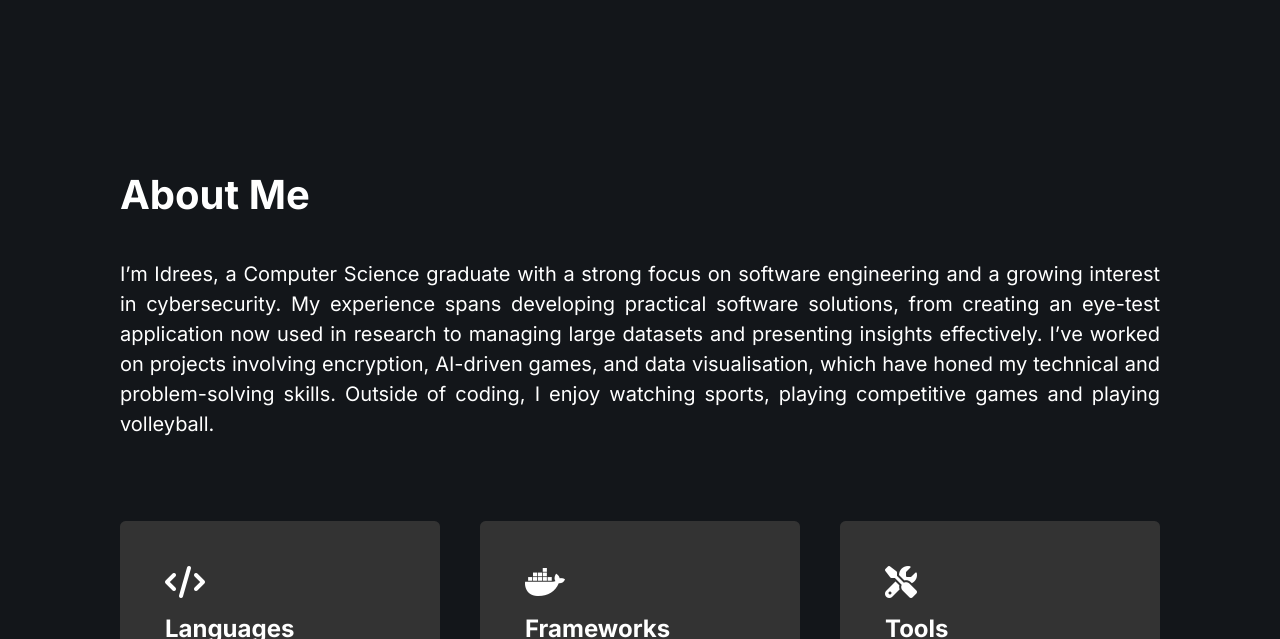
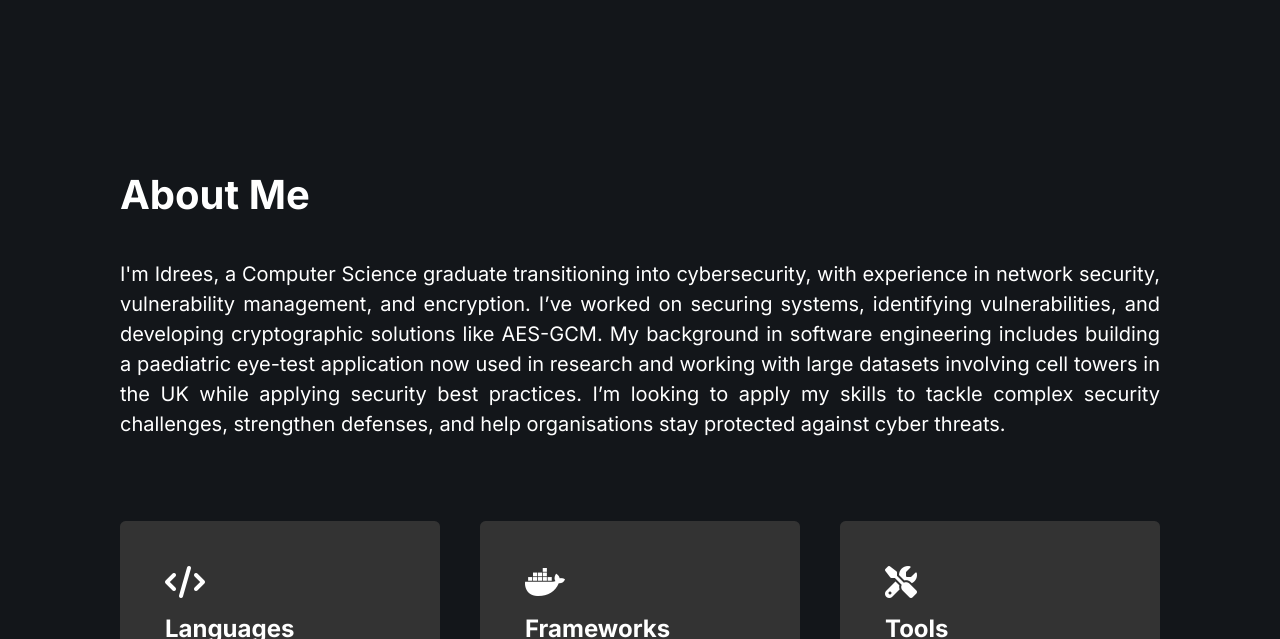
Before and after one commit to IdreesRoshan/portfolio-website-idreesroshan, a plain HTML site: page index.html in a window 1280 px wide. Shown: the part 882-1521 px from the top of the page. Drawn offline with Linux system fonts and the light colour scheme.

Commit message:
Updated resume and about me section

```diff
--- a/index.html
+++ b/index.html
@@ -69,7 +69,7 @@
         <div class="section__text hidden">
             <p class="section__text__p1"> Hello, I'm</p>
             <h1 class="title">Idrees Roshan</h1>
-            <p class="section__text__p2">Full Stack Software Engineer</p>
+            <p class="section__text__p2">Cybersecurity Engineer</p>
 
             <!--Button for CV and contacts-->
             <div class="btn-container">
@@ -106,13 +106,18 @@
         <div class="about__text hidden">
             <h1 class="about__title">About Me</h1>
             <p class="about__description">
-                I’m Idrees, a Computer Science graduate with a strong focus on software engineering
-                and a growing interest in cybersecurity. My experience spans developing practical
-                software solutions, from creating an eye-test application now used in research to
-                managing large datasets and presenting insights effectively. I’ve worked on
-                projects involving encryption, AI-driven games, and data visualisation, which have
-                honed my technical and problem-solving skills. Outside of coding, I enjoy watching
-                sports, playing competitive games and playing volleyball.</p>
+
+                I'm Idrees, a Computer Science graduate transitioning into cybersecurity,
+                with experience in network security, vulnerability management, and encryption. I’ve
+                worked on securing systems, identifying vulnerabilities, and developing
+                cryptographic solutions like AES-GCM. My background in software engineering
+                includes building a paediatric eye-test application now used in research and
+                working with large datasets involving cell towers in the UK while applying
+                security best practices. I’m looking to apply my skills to tackle complex security
+                challenges, strengthen defenses, and help organisations stay protected
+                against cyber threats.
+
+            </p>
         </div>
 
     </section>
```
Also changed, not shown: 1 other file.
